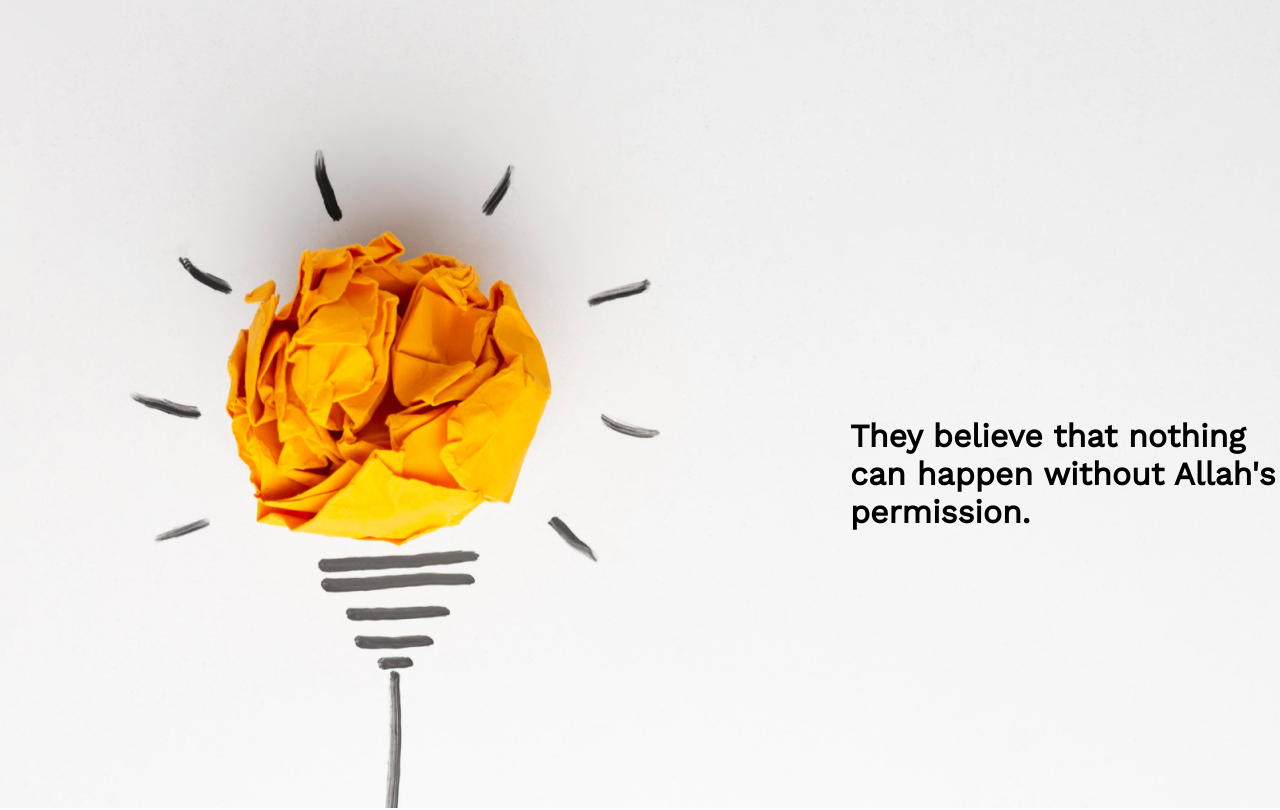
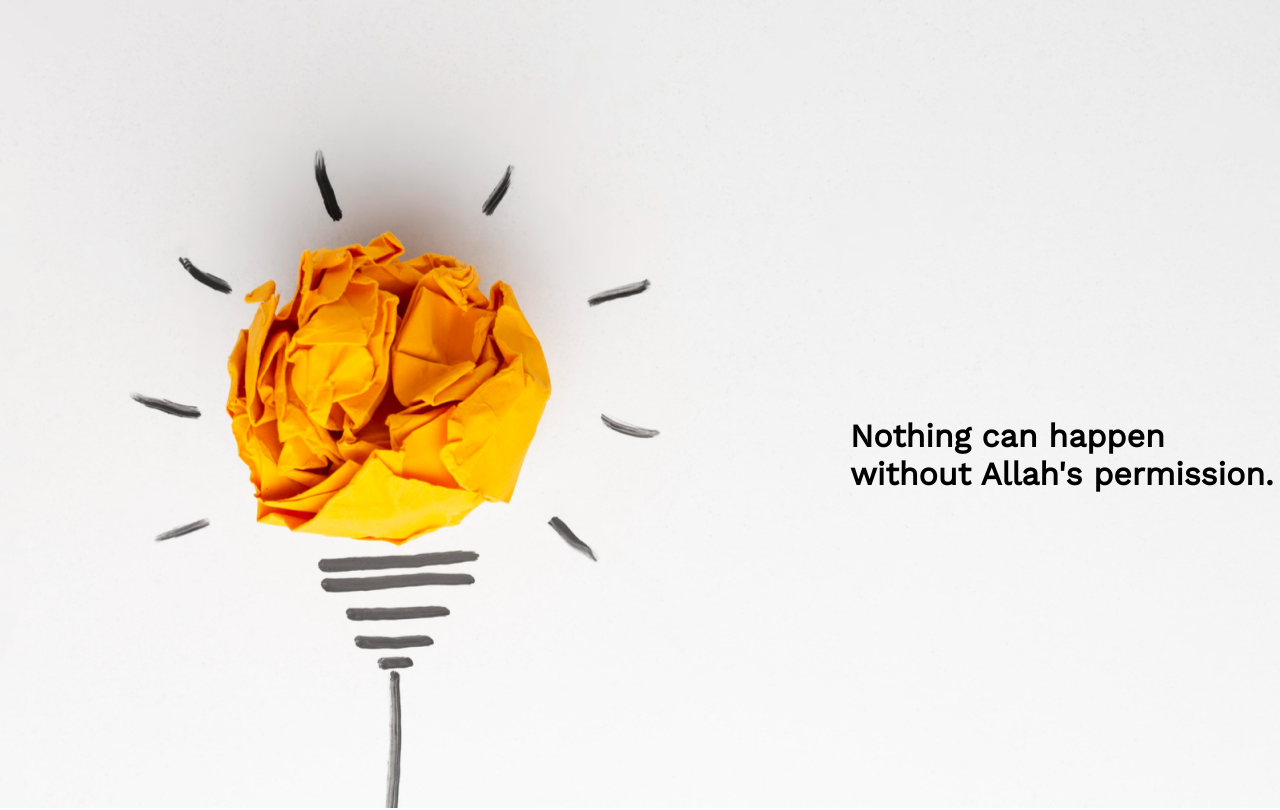
Before and after one commit to KMMukiturRahman/developer-portfolio, a plain HTML site: page index.html in a window 1280 px wide. Shown: the top 810 px of the page. Drawn offline with nearby package versions, Linux system fonts and the light colour scheme.

Commit message:
header text change

```diff
--- a/index.html
+++ b/index.html
@@ -13,7 +13,7 @@
         <div class="head-bg">
             <img src="images/banner/banner1.png">
         <h1 class="first-head">
-            They believe that nothing can happen without Allah's permission.
+            Nothing can happen without Allah's permission.
                              </h1>
 
 
```
